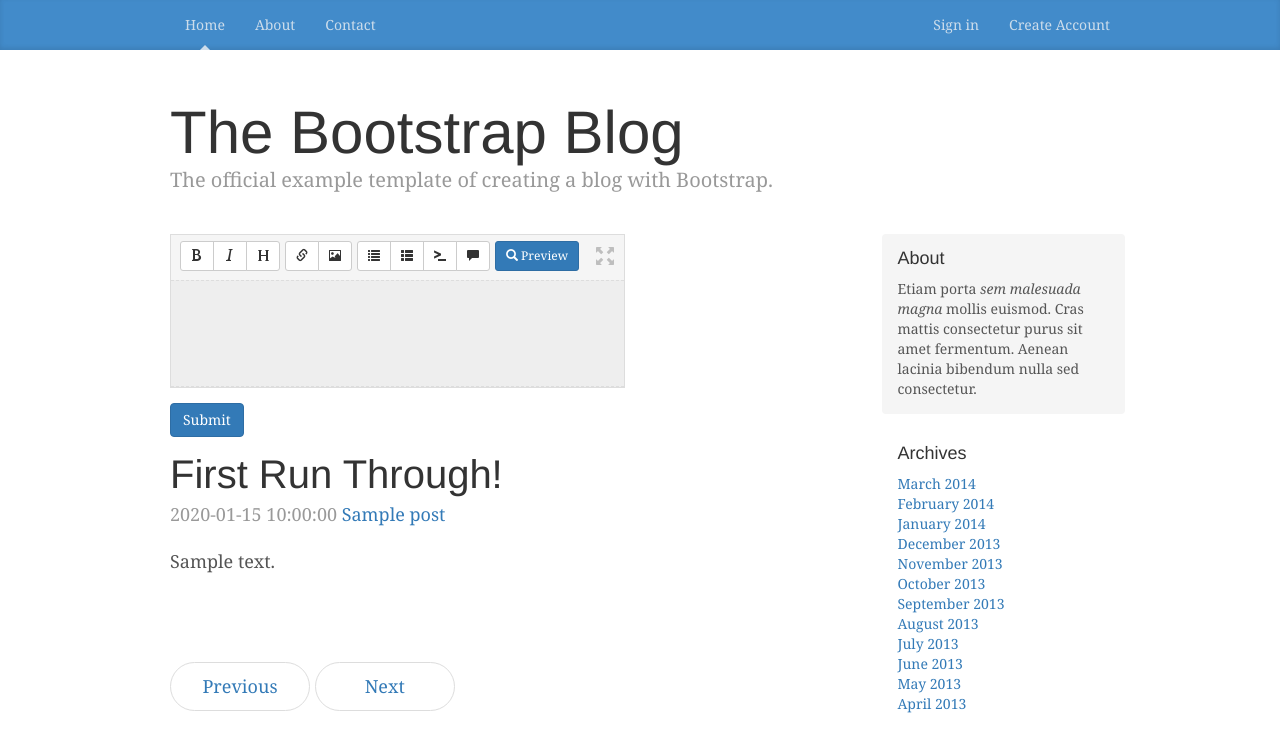
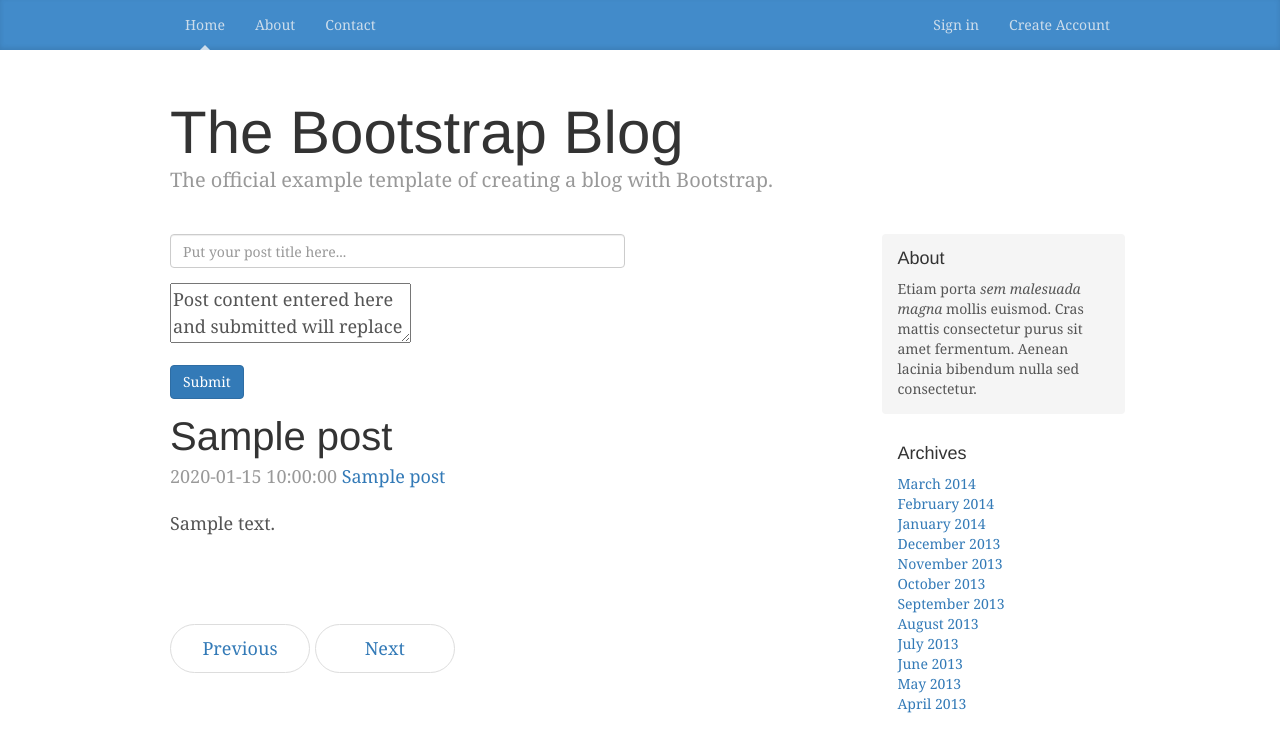
Before and after one commit to heidricklevi/blog, a Flask app: template blog/templates/edit_post.html in a window 1280 px wide. Shown: the top 736 px of the page. Run offline with Flask 2, Linux system fonts and the light colour scheme; the template is opened without the code that fills it: values that come from a table or form of the project are taken from there, most other values are stand-ins (such as "Sample title", 1, 10 or a date in 2020); parts of the project's set-up code (start-up, migrations or seed data) failed here and were passed over; some libraries are stand-ins or nearby versions.

Commit message:
switched to ckeditor for post editor and made changes accordingly

```diff
--- a/blog/application.py
+++ b/blog/application.py
@@ -245,8 +245,6 @@ def delete_user(id):
     return redirect(url_for('admin_panel'))
 
 
-
-
 @application.route('/admin/update/<id>', methods=['POST'])
 @login_required
 def update_user(id):
--- a/blog/templates/base.html
+++ b/blog/templates/base.html
@@ -21,6 +21,8 @@
     <link href="../static/css/blog.css" rel="stylesheet">
 
     <link href="../static/css/bootstrap-markdown.min.css" rel="stylesheet">
+
+    <script src="../static/ckeditor/ckeditor.js"></script>
 
     {% block scripts %}
       {{ moment.include_moment() }}
--- a/blog/templates/edit_post.html
+++ b/blog/templates/edit_post.html
@@ -3,10 +3,19 @@
 {% block content %}
     <form class="form-horizontal" action="{{ url_for('edit_post', id=post[0]["posts_id"]) }}" method="post">
         {{ form.csrf_token }}
+
     <div class="form-group">
         <div class="col-sm-9">
-            <textarea name="text_post" data-provide="markdown"></textarea>
-                {{ form.body(class='.form-control') }}
+            {{ form.title(class='form-control', placeholder="Put your post title here...") }}
+        </div>
+    </div>
+
+    <div class="form-group">
+        <div class="col-sm-9">
+            <textarea name="text_post" id="text_post">Post content entered here and submitted will replace the previous post that is being edited</textarea>
+                <script>
+                    CKEDITOR.replaceAll();
+                </script>
 
         </div>
     </div>
@@ -19,7 +28,7 @@
     </form>
 
 
-        <h2 class="blog-post-title">First Run Through!</h2>
+        <h2 class="blog-post-title">{{ post[0]['post_title'] }}</h2>
          <p class="blog-post-meta">{{ post[0]['post_time'] }} <a href="{{ url_for('.user', name=post[0]['name']) }}">{{ post[0]['name'] }}</a> </p>
 
          {{ post[0]['body'] | safe }}
--- a/blog/templates/post.html
+++ b/blog/templates/post.html
@@ -2,7 +2,7 @@
 
 {% block content %}
 
-    <h2 class="blog-post-title">First Run Through!</h2>
+    <h2 class="blog-post-title">{{ posts[0]['post_title'] }}</h2>
     <p class="blog-post-meta">{{ posts[0]['post_time'] }} <a href="{{ url_for('.user', name=posts[0]['name']) }}">{{ posts[0]['name'] }}</a> </p>
 
         {{ posts[0]['body'] | safe }}
```
Also changed, not shown: blog/templates/index.html (+5 -2 lines), 1 other file.
